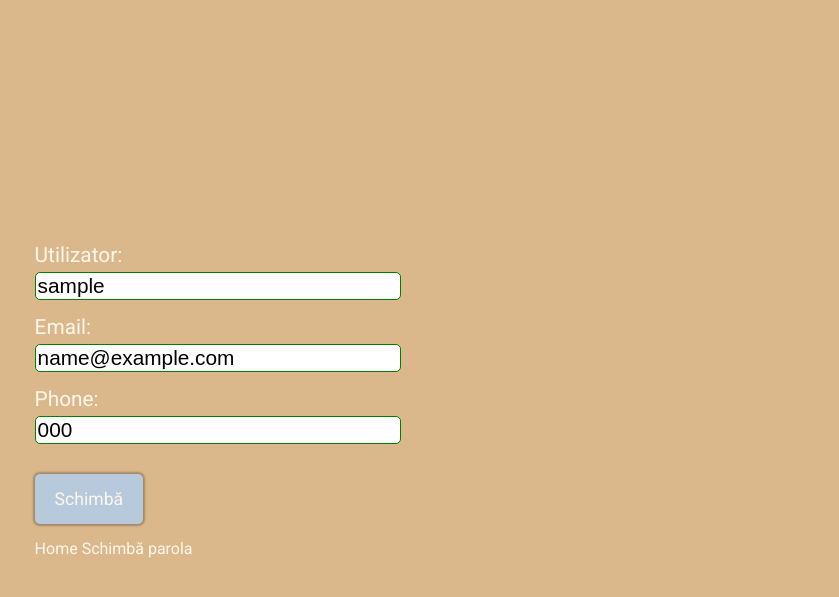
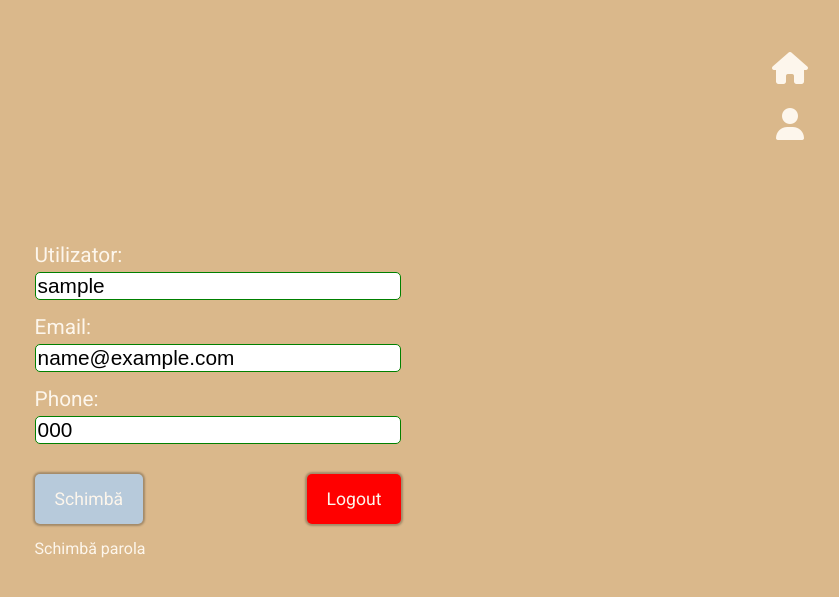
Before and after one commit to alexrotaru15/deadline-reminder, a Django app: page /users/profile/ in a window 1280 px wide. Shown: the top 597 px of the page, without its empty margins (422-1261 px from the left). Run offline with Django 4.2, Linux system fonts and the light colour scheme; a user stored in the database is signed in; tables that the repository leaves empty hold one stand-in row (values such as "Sample post"); parts of the project's set-up code (start-up, migrations or seed data) failed here and were passed over; some libraries are stand-ins or nearby versions.

Commit message:
reminders list layout and add delete functionality

```diff
--- a/reminders/models.py
+++ b/reminders/models.py
@@ -14,13 +14,13 @@ class Reminder(models.Model):
         ('others', 'Altele')
     ]
     timers = [
-        (30, '30 de minute'),
-        (60, '1 oră'),
-        (60 * 3, '3 ore'),
-        (60 * 12, '12 ore'),
-        (60 * 24, 'o zi'),
-        (60 * 48, '2 zile'),
-        (60 * 24 * 7, '7 zile')
+        ('30', '30 de minute'),
+        ('60', '1 oră'),
+        ('180', '3 ore'),
+        ('720', '12 ore'),
+        ('1440', 'o zi'),
+        ('2880', '2 zile'),
+        ('10080', '7 zile')
     ]
     category = models.CharField(
         max_length=6,
--- a/reminders/static/reminders/style.css
+++ b/reminders/static/reminders/style.css
@@ -62,7 +62,8 @@ a:visited {
     max-width: 500px;
 }
 
-.submit-btn {
+.submit-btn,
+#logout-btn {
     cursor: pointer;
     color: var(--text-color);
     background: var(--second-background);
@@ -133,7 +134,48 @@ a:visited {
     color: var(--text-color);
 }
 
-/* .message-info {
-    width: 100%;
-    padding-left: 0;
-} */
+.sm-nav {
+    position: absolute;
+    top: 50px;
+    right: 50px;
+    display: flex;
+    flex-direction: column;
+    align-items: center;
+    color: var(--text-color);
+    font-size: 2rem;
+}
+
+.fa-solid.fa-user {
+    margin-top: 20px;
+}
+
+#logout-btn {
+    background: red;
+    float: right;
+}
+
+.reminders {
+    width: 80%;
+    height: 100%;
+    display: flex;
+    flex-direction: row;
+    justify-content: space-around;
+    flex-wrap: wrap;
+    color: var(--text-color);
+}
+
+.reminder-card {
+    width: 300px;
+    border: 1px solid black;
+    border-radius: 7.5px;
+    box-shadow: 0 0 10px 2.5px rgba(0, 0, 0, 0.25);
+    padding: 10px;
+    margin-bottom: 10px;
+}
+
+.fa-solid.fa-trash-can {
+    float: right;
+    margin: 15px;
+    font-size: 1.2rem;
+    color: rgb(155, 104, 104);
+}
--- a/reminders/templates/reminders/base.html
+++ b/reminders/templates/reminders/base.html
@@ -11,6 +11,8 @@
     <link rel="preconnect" href="https://fonts.googleapis.com">
     <link rel="preconnect" href="https://fonts.gstatic.com" crossorigin>
     <link href="https://fonts.googleapis.com/css2?family=Roboto:wght@400;700&display=swap" rel="stylesheet">
+    <link rel="stylesheet" href="https://use.fontawesome.com/releases/v6.1.1/css/all.css"
+        integrity="sha384-/frq1SRXYH/bSyou/HUp/hib7RVN1TawQYja658FEOodR/FQBKVqT9Ol+Oz3Olq5" crossorigin="anonymous">
     <title>
         {% if title %}
         {{title}}
@@ -21,6 +23,12 @@
 </head>
 
 <body>
+    {% if request.user.is_authenticated %}
+    <nav class="sm-nav">
+        <a href="{% url 'reminders:home' %}"><i class="fa-solid fa-house"></i></a>
+        <a href="{% url 'users:profile' %}"><i class="fa-solid fa-user"></i></a>
+    </nav>
+    {% endif %}
     {% block content %}
     {% endblock content %}
 </body>
--- a/reminders/templates/reminders/home.html
+++ b/reminders/templates/reminders/home.html
@@ -16,12 +16,6 @@
     <button class="home-link">
         <a href="{% url 'reminders:add_reminder' %}">add reminder</a>
     </button>
-    <button class="home-link">
-        <a href="{% url 'users:logout' %}">logout</a>
-    </button>
-    <button class="home-link">
-        <a href="{% url 'users:profile' %}">profil</a>
-    </button>
     {% endif %}
 </div>
 {% endblock content %}
--- a/reminders/urls.py
+++ b/reminders/urls.py
@@ -5,5 +5,6 @@ app_name = 'reminders'
 urlpatterns = [
     path('', views.home, name='home'),
     path('add_reminder/', views.add_reminder, name='add_reminder'),
-    path('reminders/', views.RemindersView.as_view(), name='reminders_list')
+    path('reminders/', views.RemindersView.as_view(), name='reminders_list'),
+    path('reminders/delete/<reminder_id>', views.delete_reminder, name='delete_reminder')
 ]
--- a/users/templates/users/user_profile.html
+++ b/users/templates/users/user_profile.html
@@ -18,9 +18,9 @@
         </div>
         {% endfor %}
         <button type="submit" class="submit-btn">Schimbă</button>
+        <button id="logout-btn"><a href="{% url 'users:logout' %}">Logout</a></button>
     </form>
     <div class="under-form-links">
-        <a href="{% url 'reminders:home' %}">Home</a>
         <a href="{% url 'users:password_change' %}">Schimbă parola</a>
     </div>
 </div>
```
Also changed, not shown: reminders/templates/reminders/add_reminder.html (+17 -8 lines), reminders/templates/reminders/reminders.html (+18 -19 lines), reminders/views.py (+7 -1 lines).
